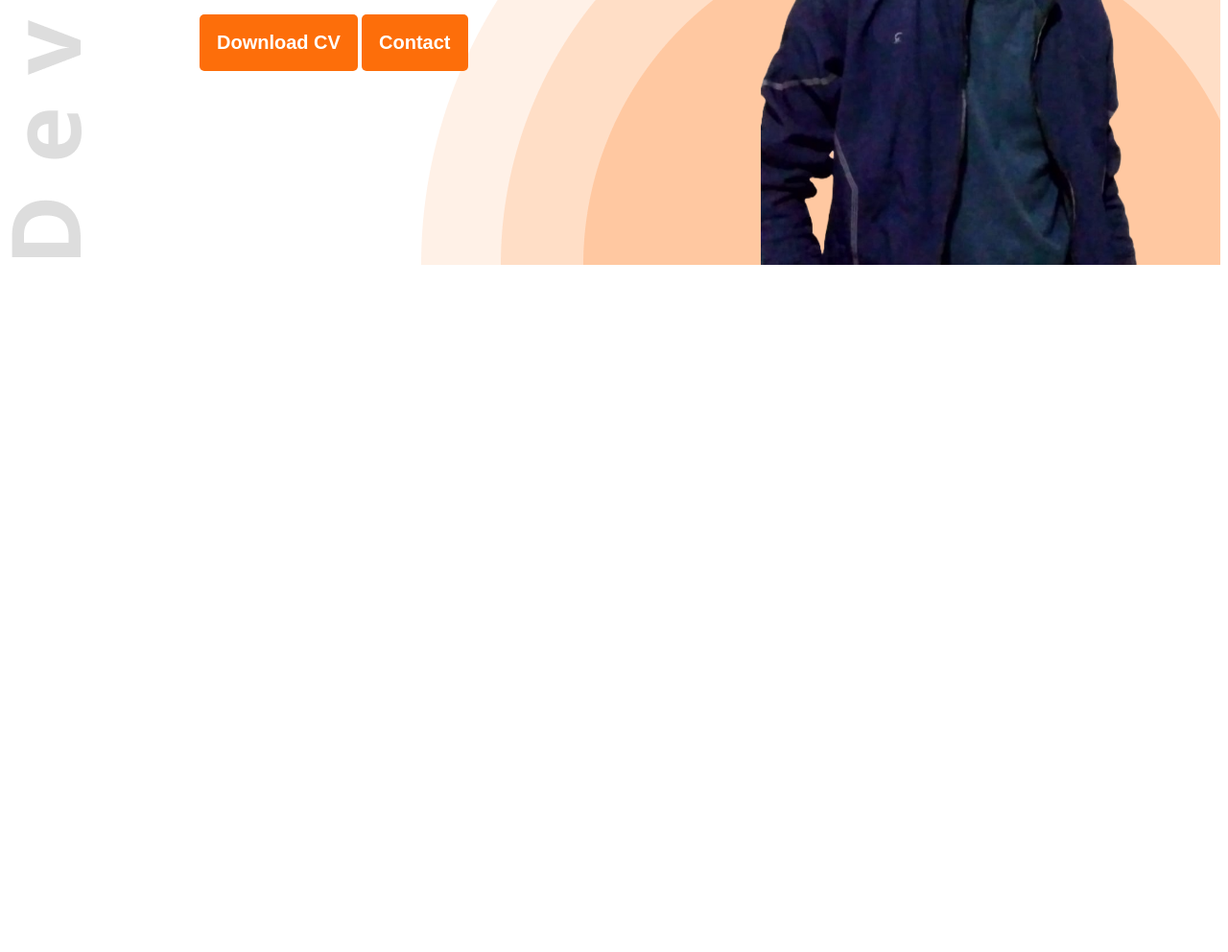
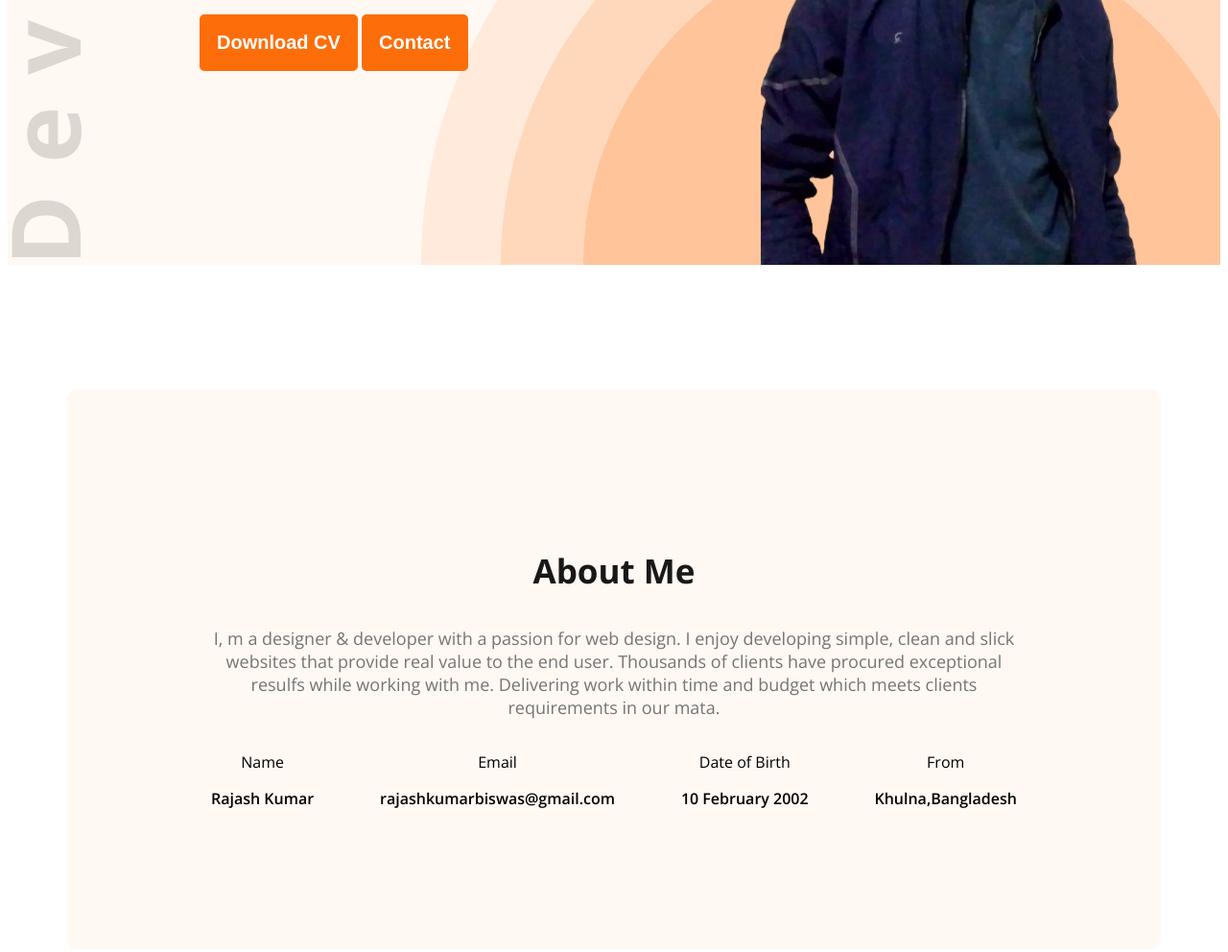
Before and after one commit to rajashkumarbiswas/web-developer-portfolio, a plain HTML site: page index.html in a window 1280 px wide. Shown: the part 515-1507 px from the top of the page at 96% size. Before the commit the page ends 800 px from the top, so only its background shows below. Drawn offline with nearby package versions, Linux system fonts and the light colour scheme.

Commit message:
added the about section

```diff
--- a/index.html
+++ b/index.html
@@ -13,9 +13,9 @@
 </head>
 
 <body class="open-sans-normal">
-    <header class="header">
+    <header class="header secondary-bg">
         <nav>
-            <h3 class="nav-title">Ma<span class="text-primary">r</span>y</h3>
+            <h3 class="nav-title">Raj<span class="text-primary">ash</span></h3>
             <ul>
                 <li><a class="dark-2" href="">Portfolio</a></li>
                 <li><a class="dark-2" href="">Blog</a></li>
@@ -36,7 +36,31 @@
         </div>
     </header>
     <main>
+       <section class="about secondary-bg">
+            <h3 class="section-title">About Me</h3>
+            <p class="section-description">I, m a designer & developer with a passion for web design. I enjoy developing simple, clean and slick websites that provide real value to the end user. Thousands of clients have procured exceptional resulfs while working with me. Delivering work within time and budget which meets clients requirements in our mata.</p>
+            <div class="about-items">
+              <!--  .about-item*4>p.item-title+p,item-description-->
+                <div class="about-item">
+                    <p class="item-title">Name</p>
+                    <p class="item-description">Rajash Kumar</p>
+                </div>
+                <div class="about-item">
+                    <p class="item-title">Email</p>
+                    <p class="item-description">rajashkumarbiswas@gmail.com</p>
+                </div>
+                <div class="about-item">
+                    <p class="item-title">Date of Birth</p>
+                    <p class="item-description">10 February 2002
+                    </p>
+                </div>
+                <div class="about-item">
+                    <p class="item-title">From</p>
+                    <p class="item-description">Khulna,Bangladesh</p>
+                </div>
 
+            </div>
+       </section>
     </main>
     <footer>
 
--- a/styles/style.css
+++ b/styles/style.css
@@ -20,6 +20,9 @@
 }
 
 /*Shared style*/
+.secondary-bg{
+    background-color: #FFF8F3;
+}
 .text-primary{
     color: #FD6E0A;
 }
@@ -35,6 +38,17 @@
     padding: 18px;
     border-radius: 5px;
     border: none;
+}
+
+.section-title{
+    font-size: 35px;
+    font-weight:bold ;
+    color: #181818 ;
+}
+
+.section-description{
+    font-size: 18px;
+    color: #757575 ;
 }
 
 /* Nav styles */
@@ -102,3 +116,26 @@ nav ul li a{
 a:hover{
     color: blue;
 }
+
+/*About Styles*/
+.about{
+    border-radius: 10px;
+    padding: 130px 150px;
+    text-align: center;
+    margin-top: 130px;
+}
+
+/*Main Styles*/
+main{
+    max-width: 1140px;
+    margin: 0 auto;
+ }
+
+ .about-items{
+    display: flex;
+    justify-content: space-between;
+ }
+
+ .item-description{
+    font-weight:600;
+ }
```
